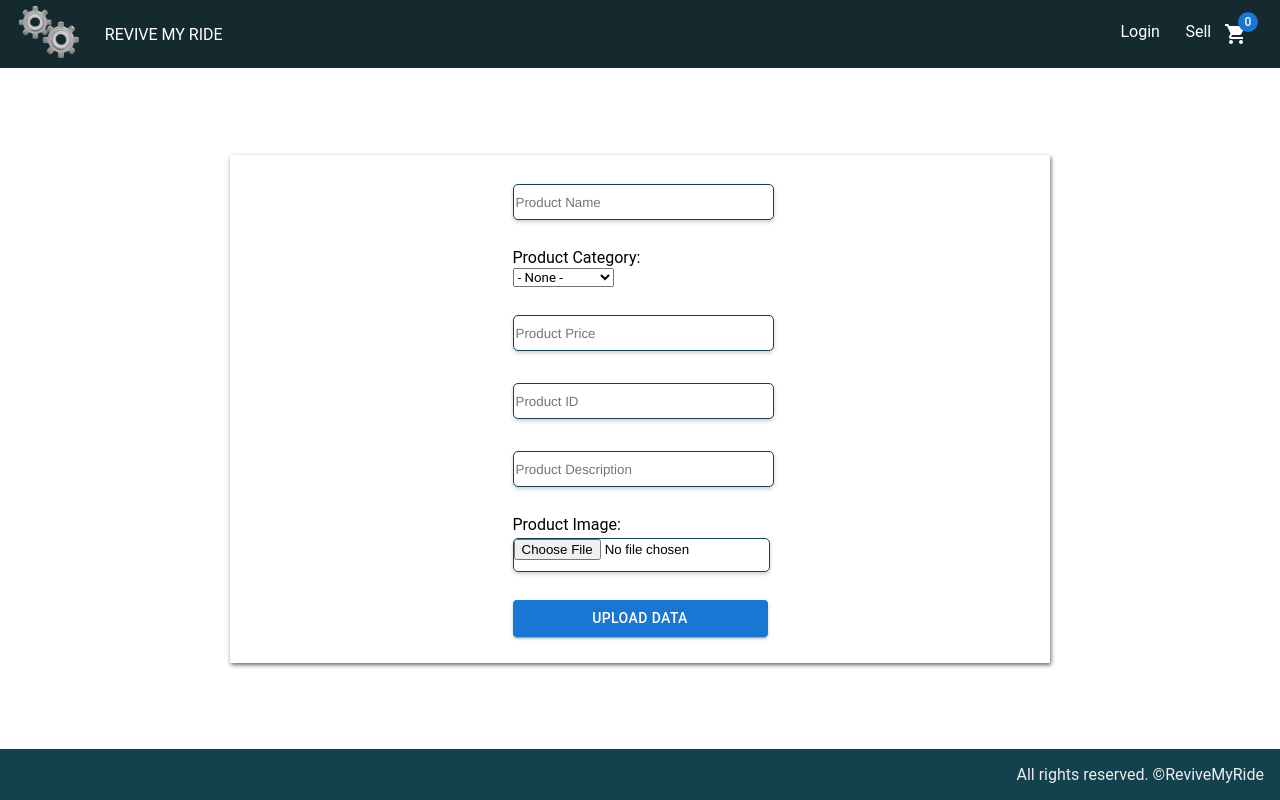
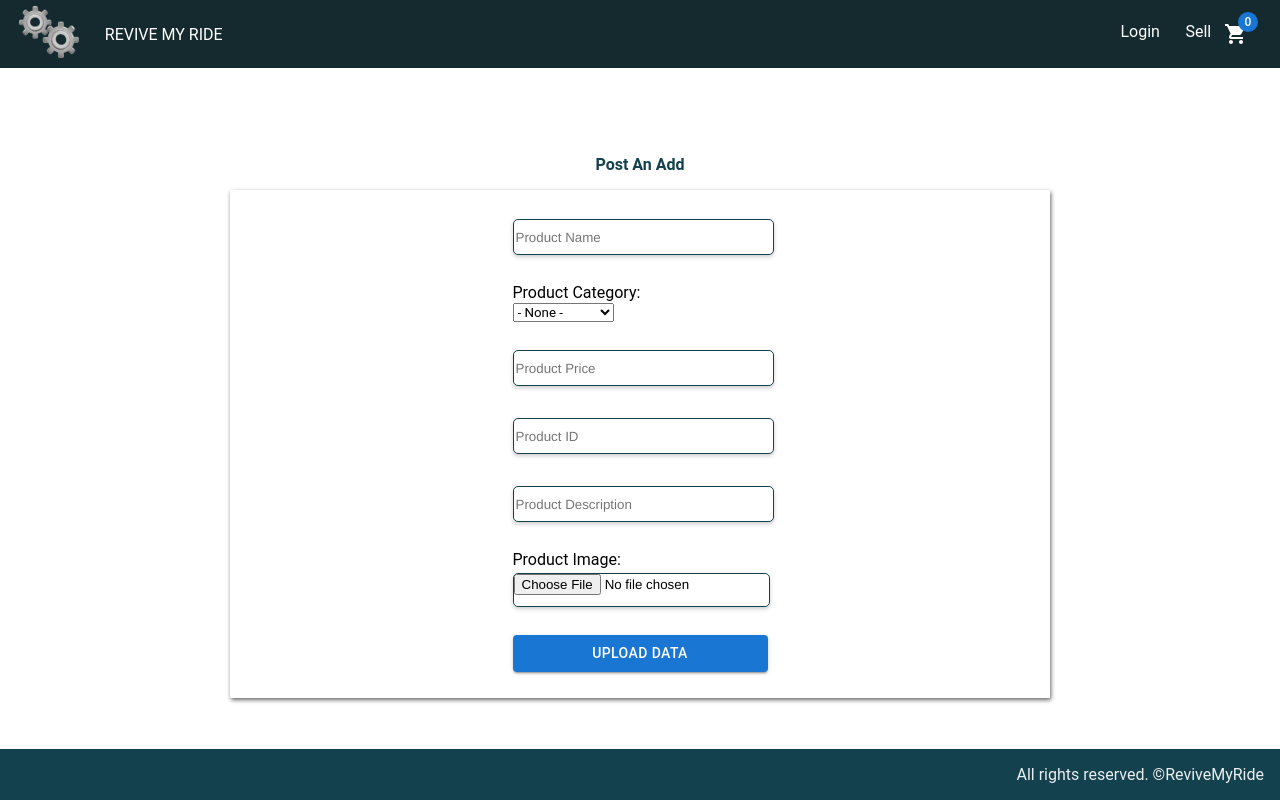
Before and after one commit to venkateshseeram/ReviveMyRide, a React (Create React App) app: page /postAnAd in a window 1280 px wide. Built offline with nearby package versions, Linux system fonts and the light colour scheme; no server answers.

Commit message:
minor changes

```diff
--- a/src/Components/PostAnAd/PostAnAd.js
+++ b/src/Components/PostAnAd/PostAnAd.js
@@ -89,6 +89,8 @@ function PostAnAd() {
         {successMessage}
      </div>}
    <br/>
+   <br/>
+   <header>Post An Add</header>
     <form autoComplete='off' onSubmit={(e)=> handleSubmit(e)}>
      <input type='text' name='Name' value={name} placeholder='Product Name' onChange={(e)=> setName(e.target.value)} required />
      <div className='productCategory'>
```
